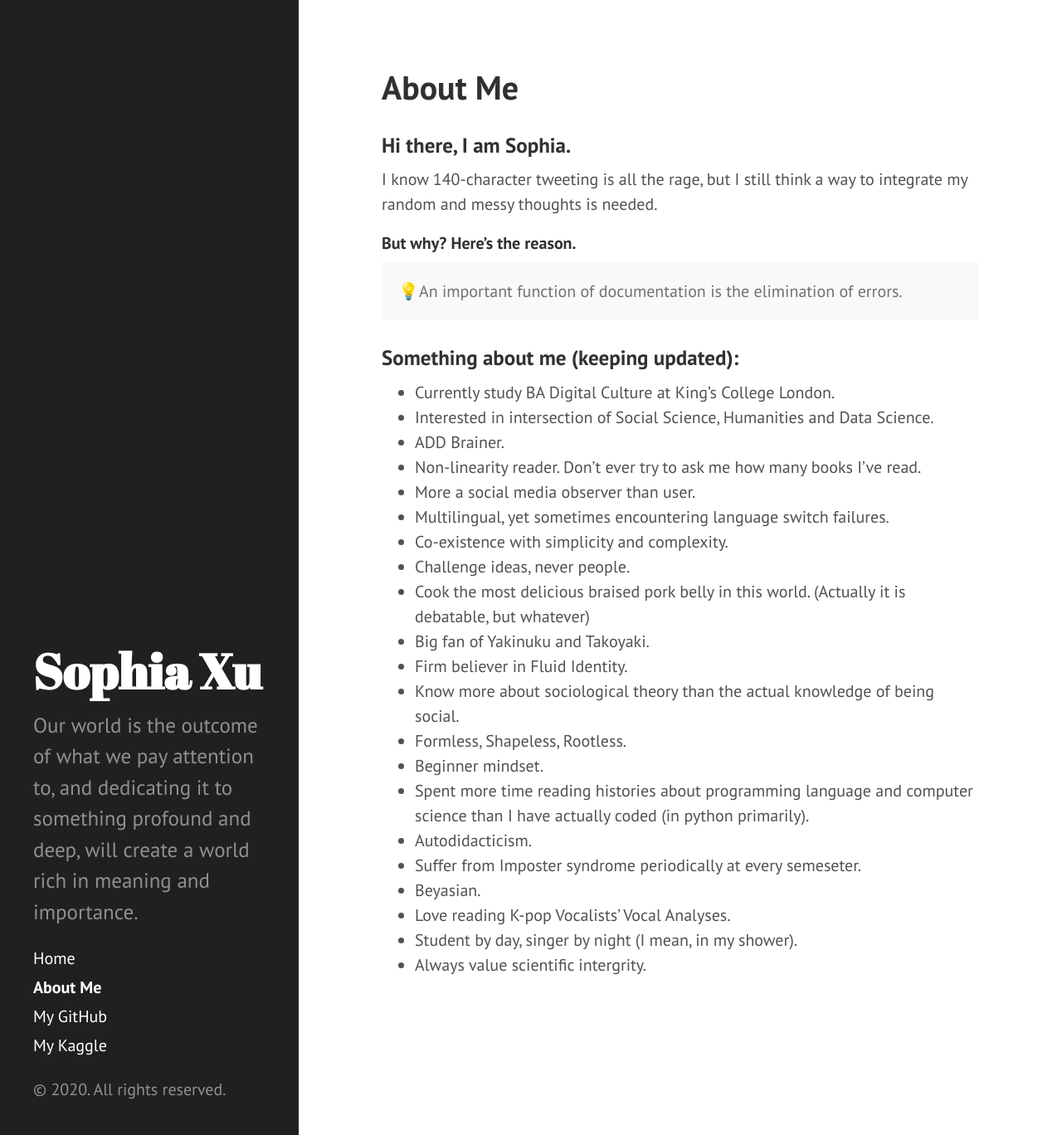
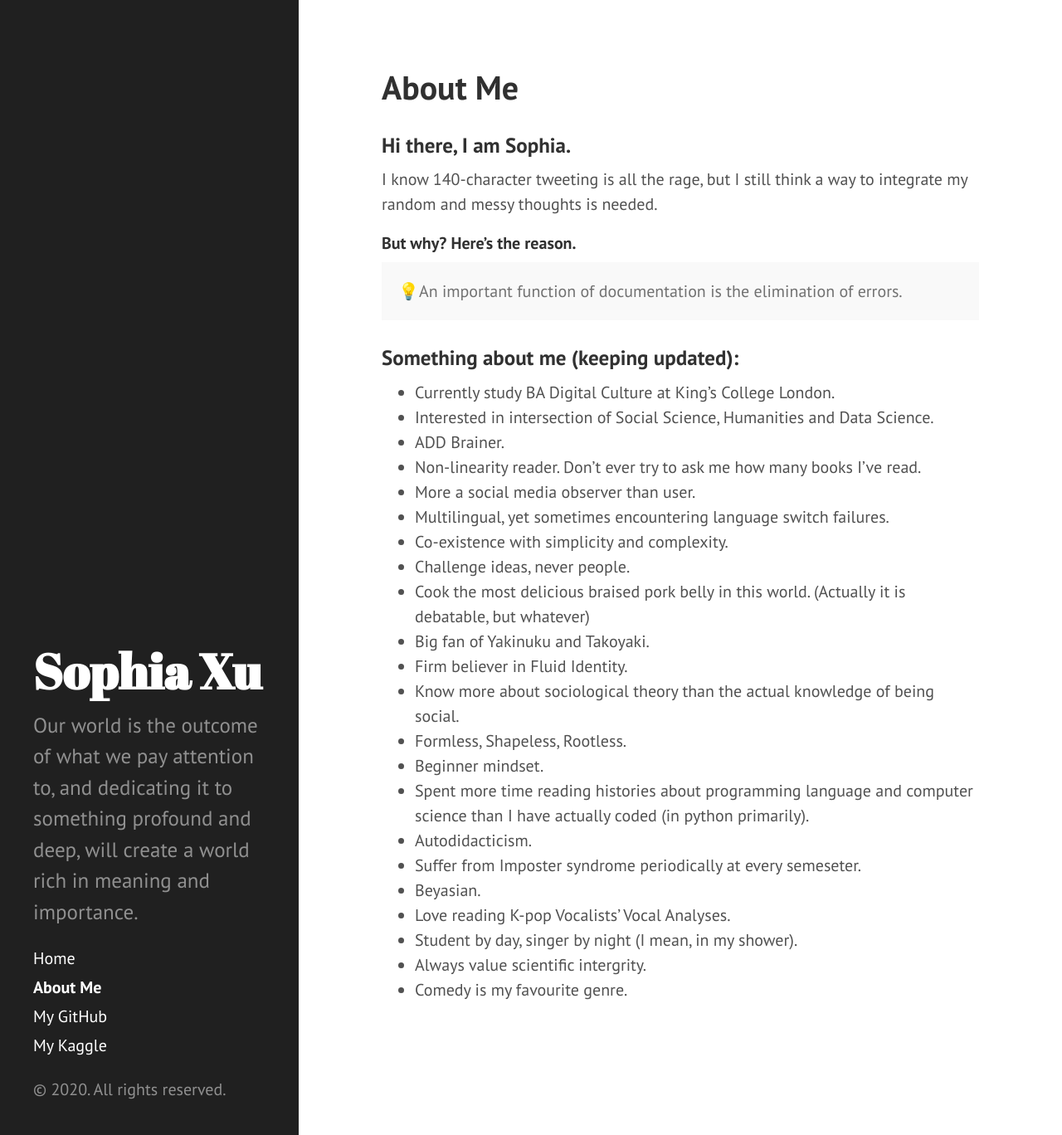
Before and after one commit to philosofia/philosofia.github.io, a Jekyll site: the page built from about.md, in a window 1280 px wide and 1368 px high. Shown: the whole window at 83% size. Built offline with Jekyll 4.4.1, drawn with Linux system fonts in a browser that asks for light colours.

Commit message:
Update about.md

```diff
--- a/about.md
+++ b/about.md
@@ -36,3 +36,4 @@ I know 140-character tweeting is all the rage, but I still think a way to integr
 * Love reading K-pop Vocalists' Vocal Analyses.
 * Student by day, singer by night (I mean, in my shower).
 * Always value scientific intergrity.
+* Comedy is my favourite genre.
```
